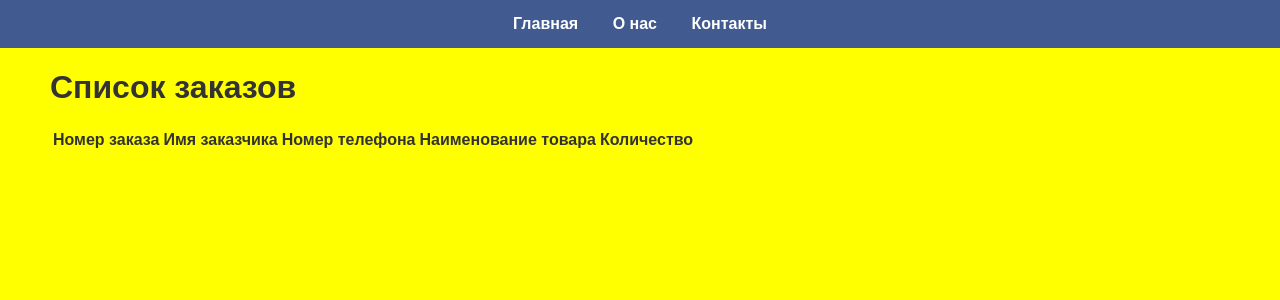
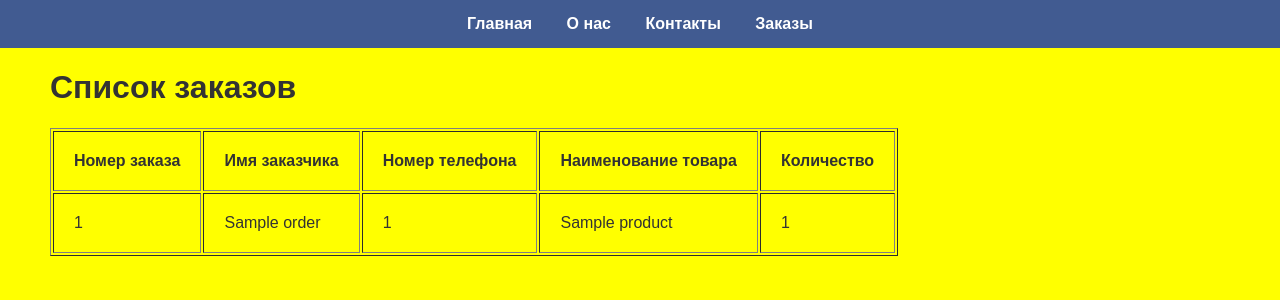
Before and after one commit to DenisAleks16555/web_app, a FastAPI app: template templates/orders.html in a window 1280 px wide. Shown: the top 300 px of the page. Run offline with FastAPI, Linux system fonts and the light colour scheme; the template is opened without the code that fills it: most values are stand-ins (such as "Sample title", 1, 10 or a date in 2020); lists and menus that the app fills with data are empty.

Commit message:
Web app-day-3 Final

```diff
--- a/main.py
+++ b/main.py
@@ -2,7 +2,9 @@
 from fastapi.responses import HTMLResponse
 import uvicorn
 from fastapi.templating import Jinja2Templates
-
+from database.db import SessionLocal
+from models.orders import Order
+from models.products import Product
 
 app = FastAPI(title="Моё первое веб приложение")
 
@@ -38,5 +40,24 @@
     }
     return templates.TemplateResponse("contacts.html", context=context)
 
+@app.get("/orders",response_class=HTMLResponse)
+def orders(request: Request):
+    session = SessionLocal()
+    data = session.query(Order).all()
+    session.close()
+
+    context = {
+        "request": request,
+        "title": "Заказы",
+        "orders": data
+
+    }
+    return templates.TemplateResponse("orders.html", context=context)
+
+
+
+
+
+
 if __name__ == "__main__":
     uvicorn.run("main:app", port=8000, reload=True) # Сервер автоматически перезагружается когда мы вносим изменения в коде
--- a/models/orders.py
+++ b/models/orders.py
@@ -14,4 +14,4 @@
     count = Column(Integer, default=1) # Значение по умолчанию
 
 
-    product = relationship("Product", back_populates="order")
+    product = relationship("Product", back_populates="order", lazy="joined")
--- a/templates/base.html
+++ b/templates/base.html
@@ -42,6 +42,8 @@
         <a href="{{ url_for('index')}}">Главная</a>
         <a href="{{ url_for('about')}}">О нас</a>
         <a href="{{ url_for('contacts')}}">Контакты</a>
+        <a href="{{ url_for('orders')}}">Заказы</a>
+
     </nav>
 
 <main>
--- a/templates/orders.html
+++ b/templates/orders.html
@@ -2,7 +2,7 @@
 
 {% block content %}
     <h1>Список заказов</h1>
-    <table>
+    <table border="1" cellpadding=20>
         <tr>
             <th>Номер заказа</th>
             <th>Имя заказчика</th>
@@ -11,7 +11,17 @@
             <th>Количество</th>
         </tr>
 
+        {% for order in orders %}
+        <tr>
+            <td>{{ order.id }}</td>
+            <td>{{ order.customer_name }}</td>
+            <td>{{ order.phone_number }}</td>
+            <td>{{ order.product.name }}</td>
+            <td>{{ order.count }}</td>
+        </tr>
 
+
+        {%  endfor %}
 
     </table>
 
```
Also changed, not shown: init_db.py (+10 -4 lines), database.db.
